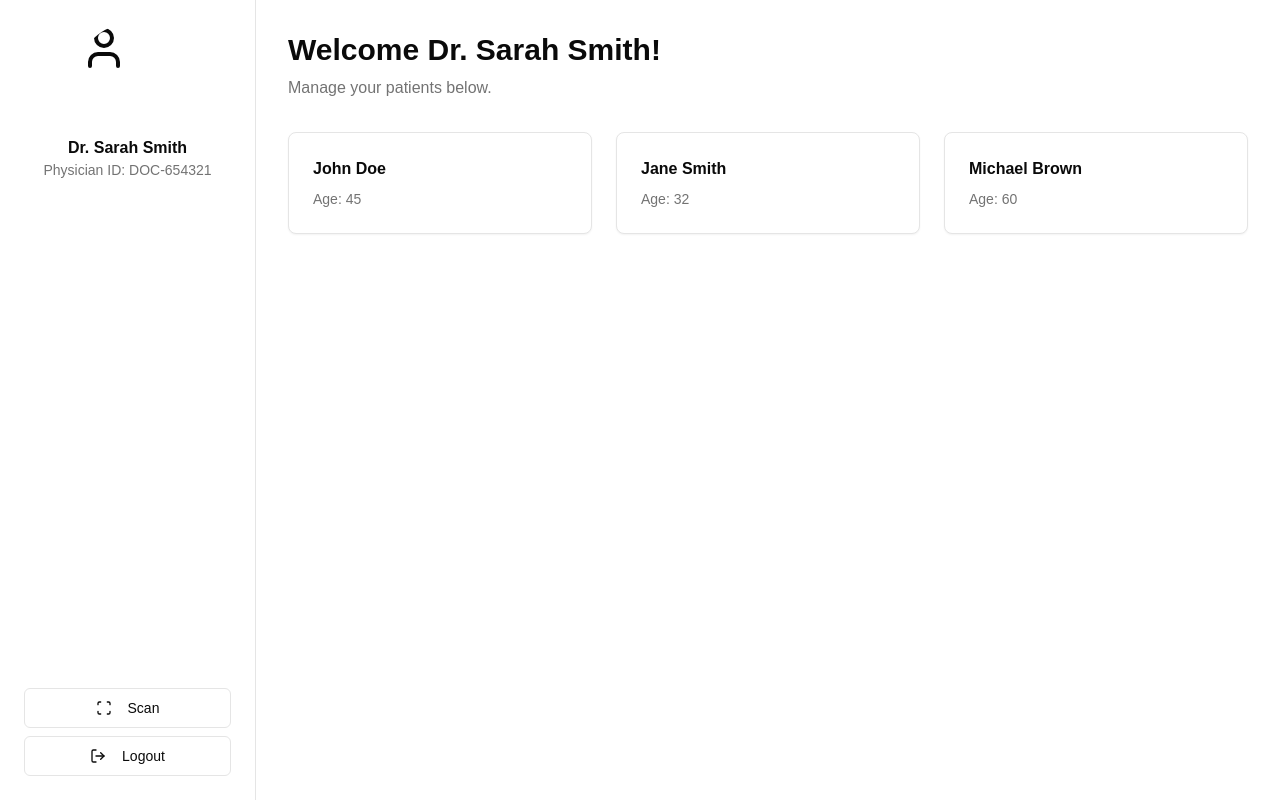
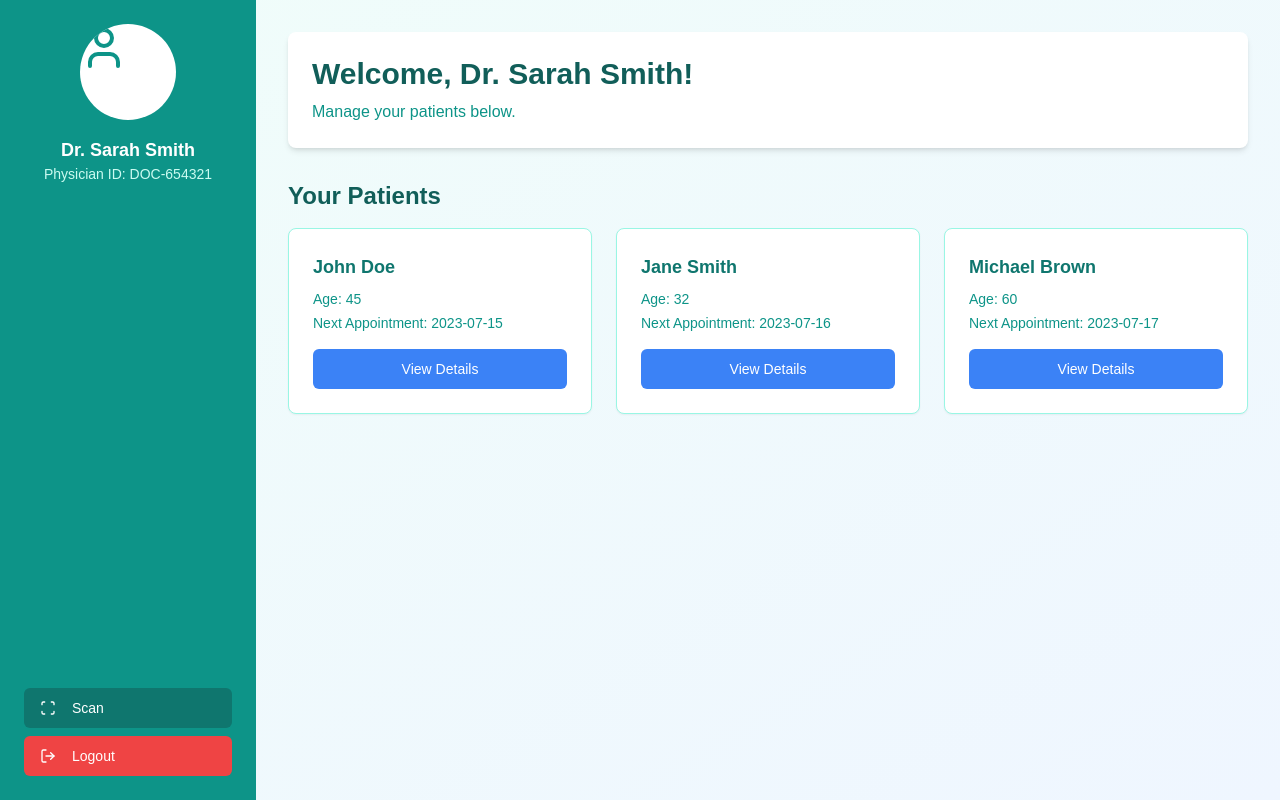
Before and after one commit to Steven-UY/hoyahacks25, a Next.js app in the folder PharmaSee_Frontend/: page /DoctorDashboard in a window 1280 px wide. Built offline with nearby package versions, Linux system fonts and the light colour scheme.

Commit message:
new color theme added

```diff
--- a/PharmaSee_Frontend/src/components/DoctorDashboard.jsx
+++ b/PharmaSee_Frontend/src/components/DoctorDashboard.jsx
@@ -1,6 +1,5 @@
 "use client"
-import Autocomplete from "@/components/Autocomplete"
-import { useEffect, useState } from 'react';
+import { useEffect, useState } from "react"
 import { Avatar } from "@/components/ui/avatar"
 import { Button } from "@/components/ui/button"
 import { Card, CardContent } from "@/components/ui/card"
@@ -8,45 +7,24 @@ import { Scan, LogOut, User } from "lucide-react"
 import Link from "next/link"
 
 export default function DoctorDashboard() {
-  // State to hold physician data
   const [physician, setPhysician] = useState(null)
-  // State to hold patients data
   const [patients, setPatients] = useState([])
-  // State to handle errors
   const [error, setError] = useState(null)
 
-  // useEffect to fetch physician and patients data
   useEffect(() => {
-    // TODO: Replace mockPhysician with actual API call to fetch physician data
     const mockPhysician = {
       name: "Dr. Sarah Smith",
       id: "DOC-654321",
     }
 
-    // TODO: Replace mockPatients with actual API call to fetch patients data
     const mockPatients = [
-      { id: "PAT-001", fullName: "John Doe", age: 45 },
-      { id: "PAT-002", fullName: "Jane Smith", age: 32 },
-      { id: "PAT-003", fullName: "Michael Brown", age: 60 },
-      // Add more patients as needed
+      { id: "PAT-001", fullName: "John Doe", age: 45, nextAppointment: "2023-07-15" },
+      { id: "PAT-002", fullName: "Jane Smith", age: 32, nextAppointment: "2023-07-16" },
+      { id: "PAT-003", fullName: "Michael Brown", age: 60, nextAppointment: "2023-07-17" },
     ]
 
-    // Simulate data fetching
     const fetchData = async () => {
       try {
-        // TODO: Implement actual fetch requests here
-        // Example:
-        // const physicianResponse = await fetch('/api/physician/DOC-654321')
-        // if (!physicianResponse.ok) throw new Error('Failed to fetch physician data')
-        // const physicianData = await physicianResponse.json()
-        // setPhysician(physicianData)
-
-        // const patientsResponse = await fetch('/api/physician/DOC-654321/patients')
-        // if (!patientsResponse.ok) throw new Error('Failed to fetch patients data')
-        // const patientsData = await patientsResponse.json()
-        // setPatients(patientsData)
-
-        // For now, use mock data
         setPhysician(mockPhysician)
         setPatients(mockPatients)
       } catch (err) {
@@ -58,36 +36,34 @@ export default function DoctorDashboard() {
     fetchData()
   }, [])
 
-  // Handle error state
   if (error) {
     return <div className="p-8 text-red-500">{error}</div>
   }
 
-  // Handle loading state
   if (!physician) {
     return <div className="p-8">Loading...</div>
   }
 
   return (
-    <div className="min-h-screen flex">
+    <div className="min-h-screen flex bg-gradient-to-br from-teal-50 to-blue-50">
       {/* Sidebar */}
-      <aside className="w-64 border-r bg-background p-6 flex flex-col gap-6">
+      <aside className="w-64 bg-teal-600 p-6 flex flex-col gap-6">
         <div className="flex flex-col items-center gap-4">
-          <Avatar className="w-24 h-24">
-            <User className="w-12 h-12" />
+          <Avatar className="w-24 h-24 bg-white">
+            <User className="w-12 h-12 text-teal-600" />
           </Avatar>
           <div className="text-center">
-            <h2 className="font-semibold">{physician.name}</h2>
-            <p className="text-sm text-muted-foreground">Physician ID: {physician.id}</p>
+            <h2 className="font-semibold text-white text-lg">{physician.name}</h2>
+            <p className="text-sm text-teal-100">Physician ID: {physician.id}</p>
           </div>
         </div>
 
         <div className="flex flex-col gap-2 mt-auto">
-          <Button className="w-full" variant="outline">
+          <Button className="w-full bg-teal-700 text-white hover:bg-teal-800 justify-start">
             <Scan className="mr-2 h-4 w-4" />
             Scan
           </Button>
-          <Button className="w-full" variant="outline">
+          <Button className="w-full bg-red-500 text-white hover:bg-red-600 justify-start">
             <LogOut className="mr-2 h-4 w-4" />
             Logout
           </Button>
@@ -97,36 +73,31 @@ export default function DoctorDashboard() {
       {/* Main Content */}
       <main className="flex-1 p-8">
         <div className="max-w-5xl mx-auto">
-          <div className="mb-8">
-            <h1 className="text-3xl font-bold mb-2">Welcome {physician.name}!</h1>
-            <p className="text-muted-foreground">Manage your patients below.</p>
+          <div className="mb-8 bg-white p-6 rounded-lg shadow-md">
+            <h1 className="text-3xl font-bold mb-2 text-teal-800">Welcome, {physician.name}!</h1>
+            <p className="text-teal-600">Manage your patients below.</p>
           </div>
 
-
-          {/* Autocomplete Card */}
-          {/* <div className="mb-8">
-            <Autocomplete />
-          </div> */}
-
+          <h2 className="text-2xl font-semibold mb-4 text-teal-800">Your Patients</h2>
 
           {/* Patients Grid */}
           <div className="grid grid-cols-1 md:grid-cols-2 lg:grid-cols-3 gap-6">
             {patients.map((patient) => (
               <Link
                 key={patient.id}
-                href={`/Patients/${patient.id}`} // Dynamic route for each patient
+                href={`/Patients/${patient.id}`}
                 className="block transition-transform hover:scale-105"
               >
-                <Card className="cursor-pointer hover:shadow-lg transition-shadow">
+                <Card className="cursor-pointer hover:shadow-lg transition-shadow bg-white border-teal-200">
                   <CardContent className="p-6">
-                    <h3 className="font-semibold mb-2">{patient.fullName}</h3>
-                    <div className="space-y-1 text-sm text-muted-foreground">
+                    <h3 className="font-semibold mb-2 text-teal-700 text-lg">{patient.fullName}</h3>
+                    <div className="space-y-1 text-sm text-teal-600">
                       <p>Age: {patient.age}</p>
-                      {/* Medication information can be added here in the future */}
+                      <p>Next Appointment: {patient.nextAppointment}</p>
                     </div>
+                    <Button className="mt-4 w-full bg-blue-500 text-white hover:bg-blue-600">View Details</Button>
                   </CardContent>
                 </Card>
-
               </Link>
             ))}
           </div>
--- a/PharmaSee_Frontend/tailwind.config.mjs
+++ b/PharmaSee_Frontend/tailwind.config.mjs
@@ -9,53 +9,78 @@ export default {
 	theme: {
 	  extend: {
 		colors: {
-  			background: 'hsl(var(--background))',
-  			foreground: 'hsl(var(--foreground))',
+		  background: "hsl(var(--background))",
+		  foreground: "hsl(var(--foreground))",
 		  card: {
-  				DEFAULT: 'hsl(var(--card))',
-  				foreground: 'hsl(var(--card-foreground))'
+			DEFAULT: "hsl(var(--card))",
+			foreground: "hsl(var(--card-foreground))",
 		  },
 		  popover: {
-  				DEFAULT: 'hsl(var(--popover))',
-  				foreground: 'hsl(var(--popover-foreground))'
+			DEFAULT: "hsl(var(--popover))",
+			foreground: "hsl(var(--popover-foreground))",
 		  },
 		  primary: {
-  				DEFAULT: 'hsl(var(--primary))',
-  				foreground: 'hsl(var(--primary-foreground))'
+			DEFAULT: "hsl(var(--primary))",
+			foreground: "hsl(var(--primary-foreground))",
 		  },
 		  secondary: {
-  				DEFAULT: 'hsl(var(--secondary))',
-  				foreground: 'hsl(var(--secondary-foreground))'
+			DEFAULT: "hsl(var(--secondary))",
+			foreground: "hsl(var(--secondary-foreground))",
 		  },
 		  muted: {
-  				DEFAULT: 'hsl(var(--muted))',
-  				foreground: 'hsl(var(--muted-foreground))'
+			DEFAULT: "hsl(var(--muted))",
+			foreground: "hsl(var(--muted-foreground))",
 		  },
 		  accent: {
-  				DEFAULT: 'hsl(var(--accent))',
-  				foreground: 'hsl(var(--accent-foreground))'
+			DEFAULT: "hsl(var(--accent))",
+			foreground: "hsl(var(--accent-foreground))",
 		  },
 		  destructive: {
-  				DEFAULT: 'hsl(var(--destructive))',
-  				foreground: 'hsl(var(--destructive-foreground))'
+			DEFAULT: "hsl(var(--destructive))",
+			foreground: "hsl(var(--destructive-foreground))",
 		  },
-  			border: 'hsl(var(--border))',
-  			input: 'hsl(var(--input))',
-  			ring: 'hsl(var(--ring))',
+		  border: "hsl(var(--border))",
+		  input: "hsl(var(--input))",
+		  ring: "hsl(var(--ring))",
 		  chart: {
-  				'1': 'hsl(var(--chart-1))',
-  				'2': 'hsl(var(--chart-2))',
-  				'3': 'hsl(var(--chart-3))',
-  				'4': 'hsl(var(--chart-4))',
-  				'5': 'hsl(var(--chart-5))'
-  			}
+			1: "hsl(var(--chart-1))",
+			2: "hsl(var(--chart-2))",
+			3: "hsl(var(--chart-3))",
+			4: "hsl(var(--chart-4))",
+			5: "hsl(var(--chart-5))",
+		  },
+		  // New medical-themed colors
+		  teal: {
+			50: "#f0fdfa",
+			100: "#ccfbf1",
+			200: "#99f6e4",
+			300: "#5eead4",
+			400: "#2dd4bf",
+			500: "#14b8a6",
+			600: "#0d9488",
+			700: "#0f766e",
+			800: "#115e59",
+			900: "#134e4a",
+		  },
+		  blue: {
+			50: "#eff6ff",
+			100: "#dbeafe",
+			200: "#bfdbfe",
+			300: "#93c5fd",
+			400: "#60a5fa",
+			500: "#3b82f6",
+			600: "#2563eb",
+			700: "#1d4ed8",
+			800: "#1e40af",
+			900: "#1e3a8a",
+		  },
 		},
 		borderRadius: {
-  			lg: 'var(--radius)',
-  			md: 'calc(var(--radius) - 2px)',
-  			sm: 'calc(var(--radius) - 4px)'
-  		}
-  	}
+		  lg: "var(--radius)",
+		  md: "calc(var(--radius) - 2px)",
+		  sm: "calc(var(--radius) - 4px)",
+		},
+	  },
 	},
 	plugins: [require("tailwindcss-animate")],
-};
+  }
```
Also changed, not shown: PharmaSee_Frontend/src/components/SignUpForm.jsx (+44 -23 lines). Lines whose indentation alone changed are shown as unchanged.
